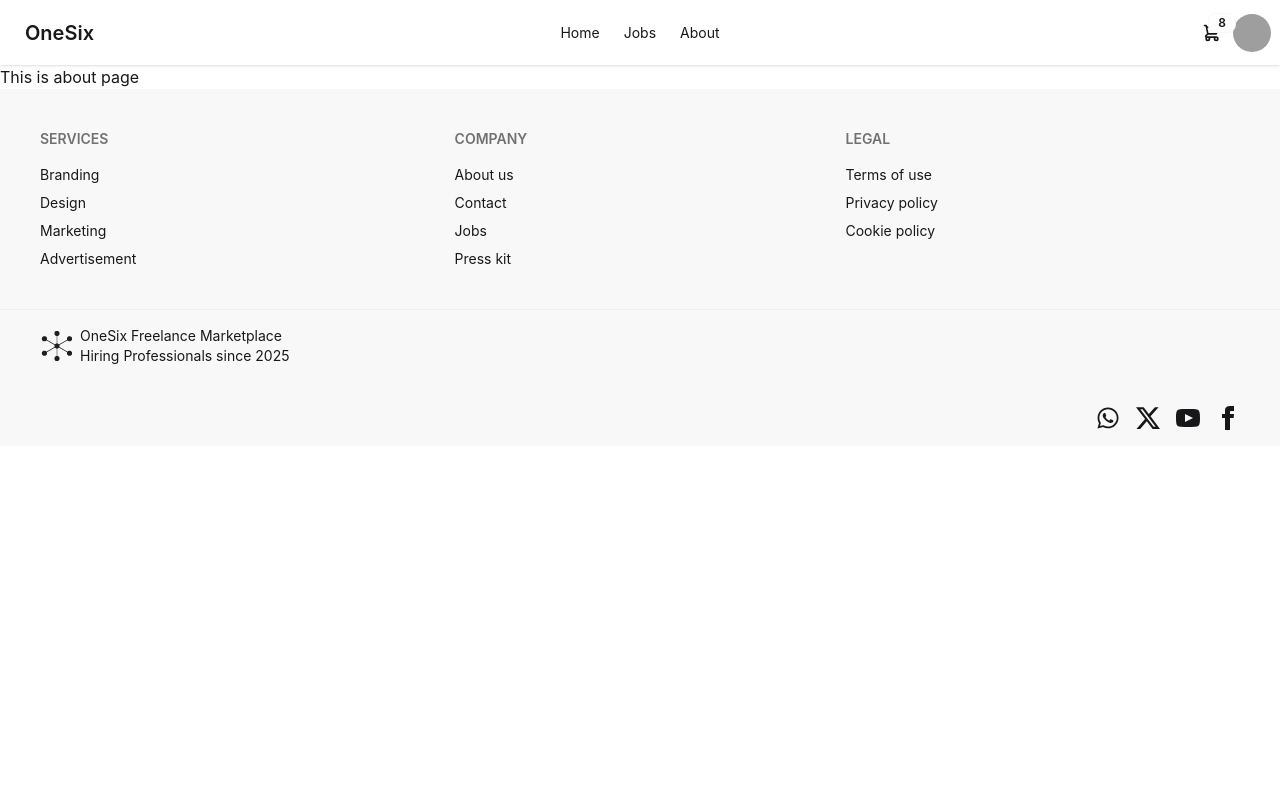
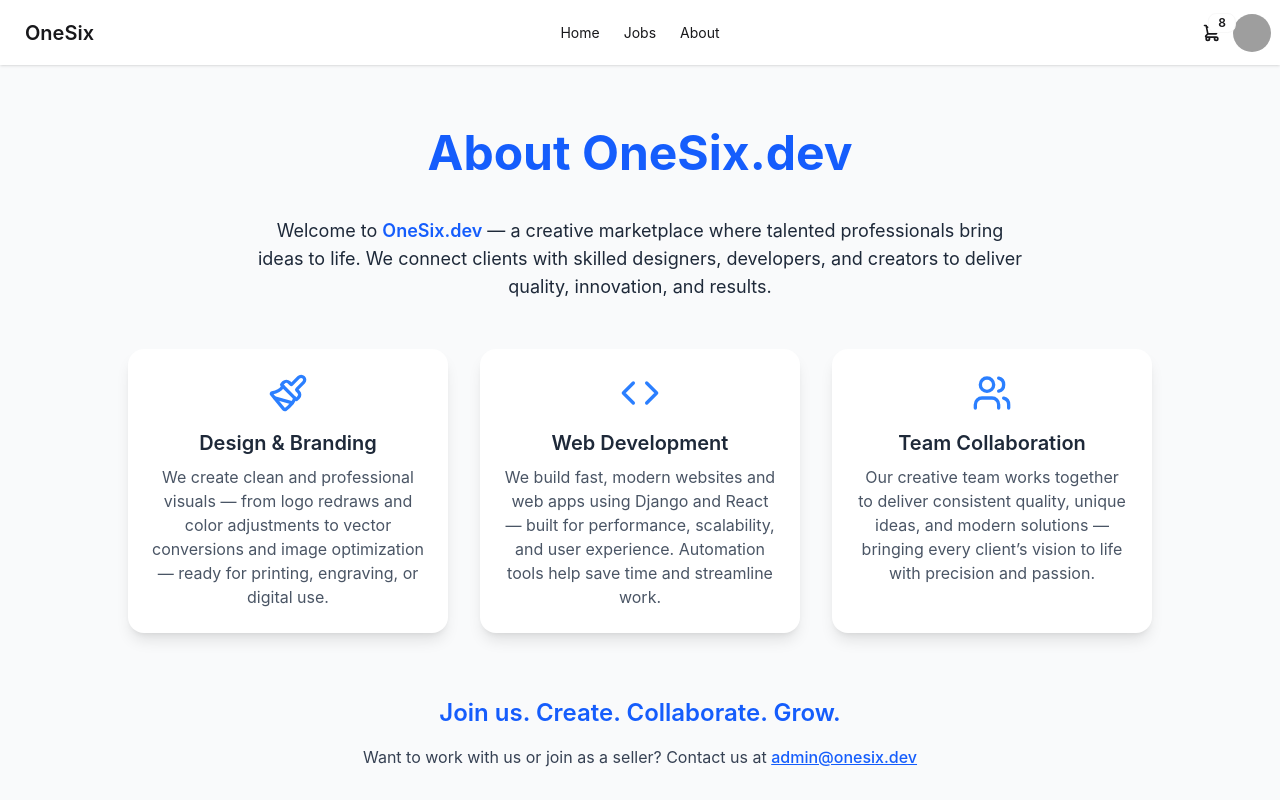
Before and after one commit to mmahmudul7/oneSix-Freelance-Platform-Client, a React (Vite) app: page /about in a window 1280 px wide. Shown: the top 800 px of the page. Built offline with nearby package versions, Linux system fonts and the light colour scheme; grey boxes are pictures that could not be loaded.

Commit message:
about us page Added

```diff
--- a/package.json
+++ b/package.json
@@ -12,6 +12,7 @@
   "dependencies": {
     "@vercel/speed-insights": "^1.2.0",
     "axios": "^1.12.2",
+    "framer-motion": "^12.23.24",
     "lucide-react": "^0.544.0",
     "react": "^18.3.1",
     "react-dom": "^18.3.1",
--- a/src/components/Categories/Category.jsx
+++ b/src/components/Categories/Category.jsx
@@ -13,7 +13,7 @@ const Category = () => {
       {/* Category Heading  */}
       <div className="flex justify-between items-center md-8 px-4 py-4">
         <h2 className="text-3xl font-bold">Browse Categories</h2>
-        <a href="#" className="btn btn-primary px-6 py-6 rounded-full text-lg">
+        <a href="#" className="btn btn-primary px-4 py-4 rounded-full text-lg">
           View All
         </a>
       </div>
--- a/src/components/Jobs/Job.jsx
+++ b/src/components/Jobs/Job.jsx
@@ -2,7 +2,7 @@ import {useEffect, useState} from "react";
 import JobItem from "./JobItem";
 import {SwiperSlide, Swiper} from "swiper/react";
 import {Navigation} from "swiper/modules";
-
+import {Link} from "react-router";
 // Import Swiper styles
 import "swiper/css";
 import "swiper/css/navigation";
@@ -28,12 +28,12 @@ const Job = () => {
       <div className="py-12 px-4 max-w-7xl mx-auto">
         <div className="flex justify-between items-center px-4 md:px-8 mb-4">
           <h2 className="text-3xl md:text-4xl font-bold">All Jobs</h2>
-          <a
-            href="#"
-            className="btn btn-primary px-6 py-6 rounded-full text-lg"
+          <Link
+            to="/jobs"
+            className="btn btn-primary px-4 py-4 rounded-full text-lg"
           >
             View All
-          </a>
+          </Link>
         </div>
         {/* Spinner  */}
         {isLoading && (
--- a/src/layouts/Footer.jsx
+++ b/src/layouts/Footer.jsx
@@ -1,5 +1,6 @@
 import {BsTwitterX} from "react-icons/bs";
 import {FaWhatsapp} from "react-icons/fa";
+import {Link} from "react-router";
 
 const Footer = () => {
   return (
@@ -28,7 +29,9 @@ const Footer = () => {
       </footer>
       <footer className="footer bg-base-200 text-base-content border-base-300 border-t px-10 py-4">
         <aside className="grid-flow-col items-center">
-          <img src="/favicon.png" alt="logo" />
+          <Link to="/">
+            <img src="/favicon.png" alt="logo" />
+          </Link>
           <p>
             OneSix Freelance Marketplace
             <br />
--- a/src/pages/About.jsx
+++ b/src/pages/About.jsx
@@ -1,7 +1,96 @@
+import {motion} from "framer-motion";
+import {Users, Code, Paintbrush} from "lucide-react";
+
 const About = () => {
   return (
-    <div>
-      <h1>This is about page</h1>
+    <div className="min-h-screen bg-gray-50 text-gray-800 py-16 px-6 md:px-20">
+      <div className="max-w-5xl mx-auto">
+        <motion.h1
+          initial={{opacity: 0, y: -30}}
+          animate={{opacity: 1, y: 0}}
+          transition={{duration: 0.6}}
+          className="text-4xl md:text-5xl font-bold text-center text-blue-600 mb-10"
+        >
+          About OneSix.dev
+        </motion.h1>
+
+        <motion.p
+          initial={{opacity: 0}}
+          animate={{opacity: 1}}
+          transition={{delay: 0.2, duration: 0.6}}
+          className="text-lg text-center max-w-3xl mx-auto mb-10"
+        >
+          Welcome to{" "}
+          <span className="font-semibold text-blue-600">OneSix.dev</span> — a
+          creative marketplace where talented professionals bring ideas to life.
+          We connect clients with skilled designers, developers, and creators to
+          deliver quality, innovation, and results.
+        </motion.p>
+
+        <div className="grid md:grid-cols-3 gap-8 mt-12">
+          {/* Design & Branding */}
+          <motion.div
+            whileHover={{scale: 1.05}}
+            className="bg-white rounded-2xl shadow-lg p-6 text-center"
+          >
+            <Paintbrush className="mx-auto text-blue-500 mb-4" size={40} />
+            <h3 className="text-xl font-semibold mb-2">Design & Branding</h3>
+            <p className="text-gray-600">
+              We create clean and professional visuals — from logo redraws and
+              color adjustments to vector conversions and image optimization —
+              ready for printing, engraving, or digital use.
+            </p>
+          </motion.div>
+
+          {/* Web Development */}
+          <motion.div
+            whileHover={{scale: 1.05}}
+            className="bg-white rounded-2xl shadow-lg p-6 text-center"
+          >
+            <Code className="mx-auto text-blue-500 mb-4" size={40} />
+            <h3 className="text-xl font-semibold mb-2">Web Development</h3>
+            <p className="text-gray-600">
+              We build fast, modern websites and web apps using Django and React
+              — built for performance, scalability, and user experience.
+              Automation tools help save time and streamline work.
+            </p>
+          </motion.div>
+
+          {/* Team Collaboration */}
+          <motion.div
+            whileHover={{scale: 1.05}}
+            className="bg-white rounded-2xl shadow-lg p-6 text-center"
+          >
+            <Users className="mx-auto text-blue-500 mb-4" size={40} />
+            <h3 className="text-xl font-semibold mb-2">Team Collaboration</h3>
+            <p className="text-gray-600">
+              Our creative team works together to deliver consistent quality,
+              unique ideas, and modern solutions — bringing every client’s
+              vision to life with precision and passion.
+            </p>
+          </motion.div>
+        </div>
+
+        <motion.div
+          initial={{opacity: 0}}
+          animate={{opacity: 1}}
+          transition={{delay: 0.4, duration: 0.8}}
+          className="text-center mt-16"
+        >
+          <h2 className="text-2xl font-semibold text-blue-600 mb-4">
+            Join us. Create. Collaborate. Grow.
+          </h2>
+          <p className="text-gray-700">
+            Want to work with us or join as a seller? Contact us at{" "}
+            <a
+              href="mailto:admin@onesix.dev"
+              className="text-blue-600 font-medium underline"
+            >
+              admin@onesix.dev
+            </a>
+          </p>
+        </motion.div>
+      </div>
     </div>
   );
 };
```
Also changed, not shown: 1 other file (tests, documents, lock files or other folders).
